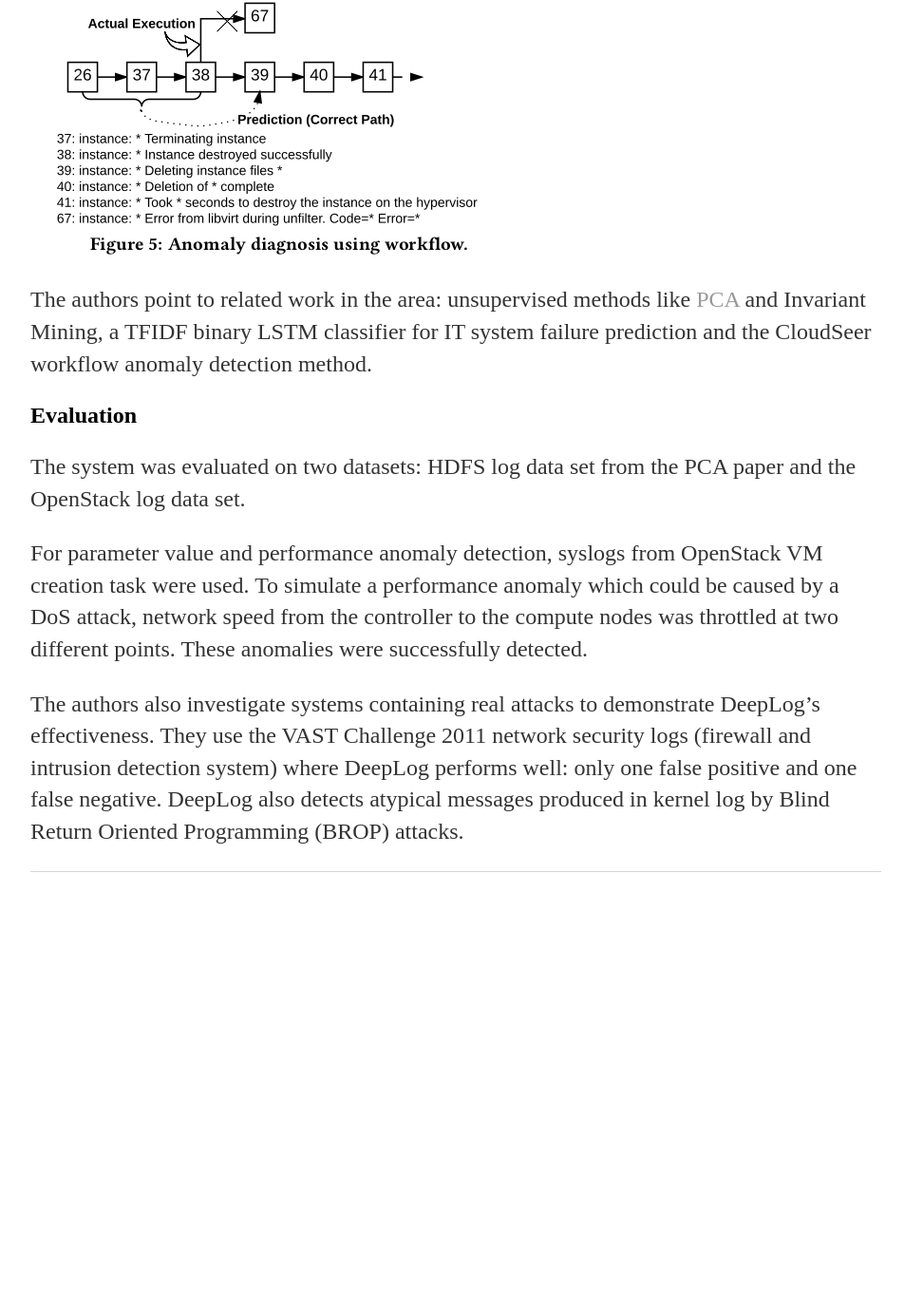
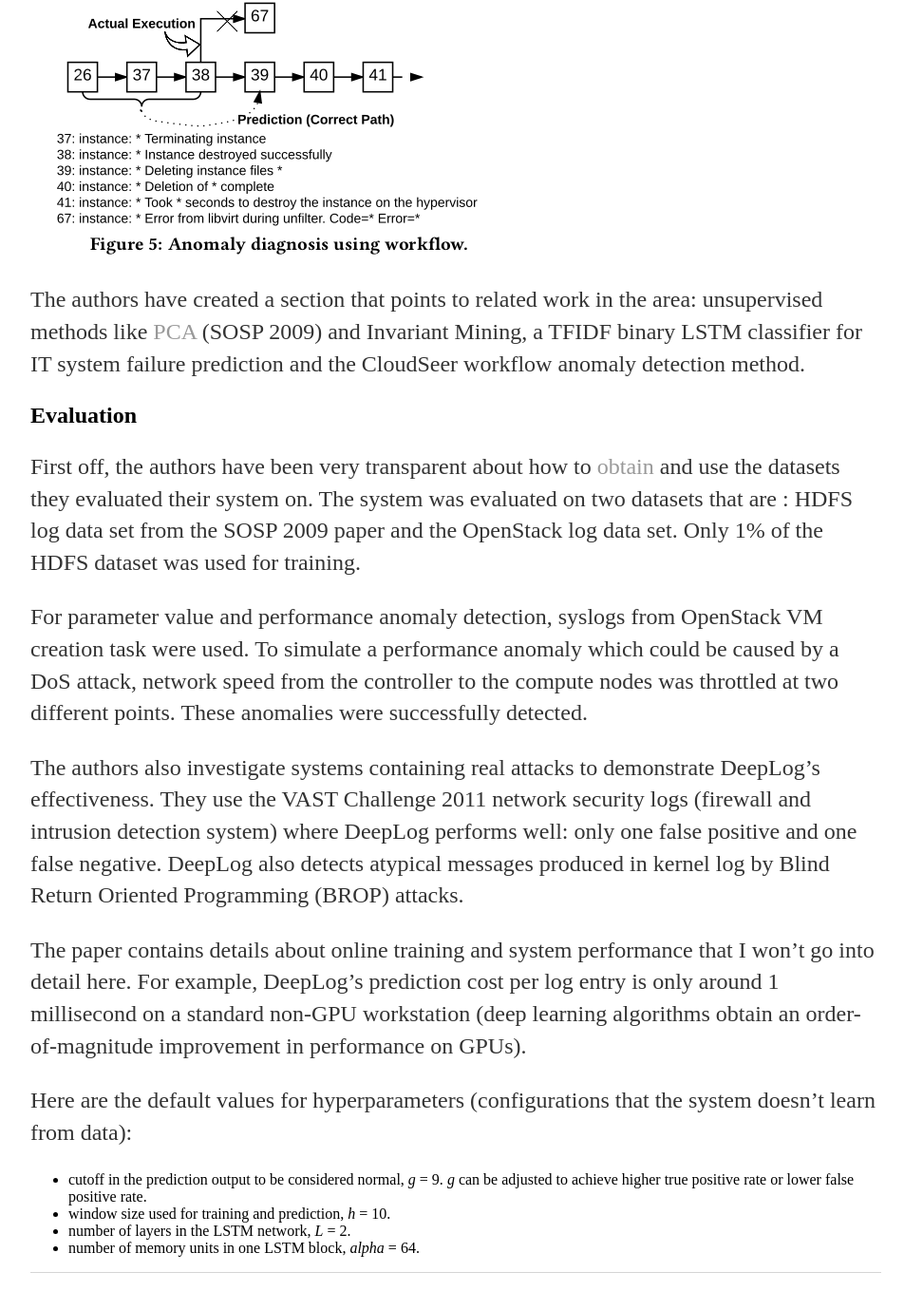
Before and after one commit to ganesh-srinivas/ganesh-srinivas.github.io, a Jekyll site: the page built from _posts/2018-03-13-deeplog-anomaly-detection-diagnosis-system-logs-deep-learning.md, in a window 1280 px wide and 1400 px high, scrolled down 2718 px. Shown: the top 1379 px of the window at 95% size, without its empty margins (160-1112 px from the left). Built offline with Jekyll 4.4.1, drawn with Linux system fonts in a browser that asks for light colours; before the commit the page ends 3696 px from its top, so only the background shows below that; some of the changed text lies outside the part shown.

Commit message:
Update 2018-03-13-deeplog-anomaly-detection-diagnosis-system-logs-deep-learning.md

```diff
--- a/_posts/2018-03-13-deeplog-anomaly-detection-diagnosis-system-logs-deep-learning.md
+++ b/_posts/2018-03-13-deeplog-anomaly-detection-diagnosis-system-logs-deep-learning.md
@@ -30,11 +30,19 @@ The figure below shows how the workflow can be used for anomaly diagnosis.
 
 <img alt="Image: DeepLog anomaly diagnosis using workflow" src="/assets/13mar2018-deeplog/13mar2018-deeplog-anomaly-diagnosis-workflow.png" align="center">
 
-The authors point to related work in the area: unsupervised methods like [PCA](https://ganesh-srinivas.github.io/blog/2017/02/18/interesting-papers-roundup-week-7-2017) and Invariant Mining, a TFIDF binary LSTM classifier for IT system failure prediction and the CloudSeer workflow anomaly detection method.
+The authors have created a section that points to related work in the area: unsupervised methods like [PCA](https://ganesh-srinivas.github.io/blog/2017/02/18/interesting-papers-roundup-week-7-2017) (SOSP 2009) and Invariant Mining, a TFIDF binary LSTM classifier for IT system failure prediction and the CloudSeer workflow anomaly detection method.
 
 ## Evaluation
-The system was evaluated on two datasets: HDFS log data set from the PCA paper and the OpenStack log data set.
+First off, the authors have been very transparent about how to [obtain](https://www.cs.utah.edu/~mind/papers/deeplog_misc.html) and use the datasets they evaluated their system on. The system was evaluated on two datasets that are : HDFS log data set from the SOSP 2009 paper and the OpenStack log data set. Only 1% of the HDFS dataset was used for training.
 
 For parameter value and performance anomaly detection, syslogs from OpenStack VM creation task were used. To simulate a performance anomaly which could be caused by a DoS attack, network speed from the controller to the compute nodes was throttled at two different points. These anomalies were successfully detected.
 
 The authors also investigate systems containing real attacks to demonstrate DeepLog's effectiveness. They use the VAST Challenge 2011 network security logs (firewall and intrusion detection system) where DeepLog performs well: only one false positive and one false negative. DeepLog also detects atypical messages produced in kernel log by Blind Return Oriented Programming (BROP) attacks.
+
+The paper contains details about online training and system performance that I won't go into detail here. For example, DeepLog's prediction cost per log entry is only around 1 millisecond on a standard non-GPU workstation (deep learning algorithms obtain an order-of-magnitude improvement in performance on GPUs).
+
+Here are the default values for hyperparameters (configurations that the system doesn't learn from data):
+- cutoff in the prediction output to be considered normal, *g* = 9. *g* can be adjusted to achieve higher true positive rate or lower false positive rate.
+- window size used for training and prediction, *h* = 10.
+- number of layers in the LSTM network, *L* = 2.
+- number of memory units in one LSTM block, *alpha* = 64.
```
Also changed, not shown: other parts of _posts/2018-03-13-deeplog-anomaly-detection-diagnosis-system-logs-deep-learning.md (+1 -1 lines).
